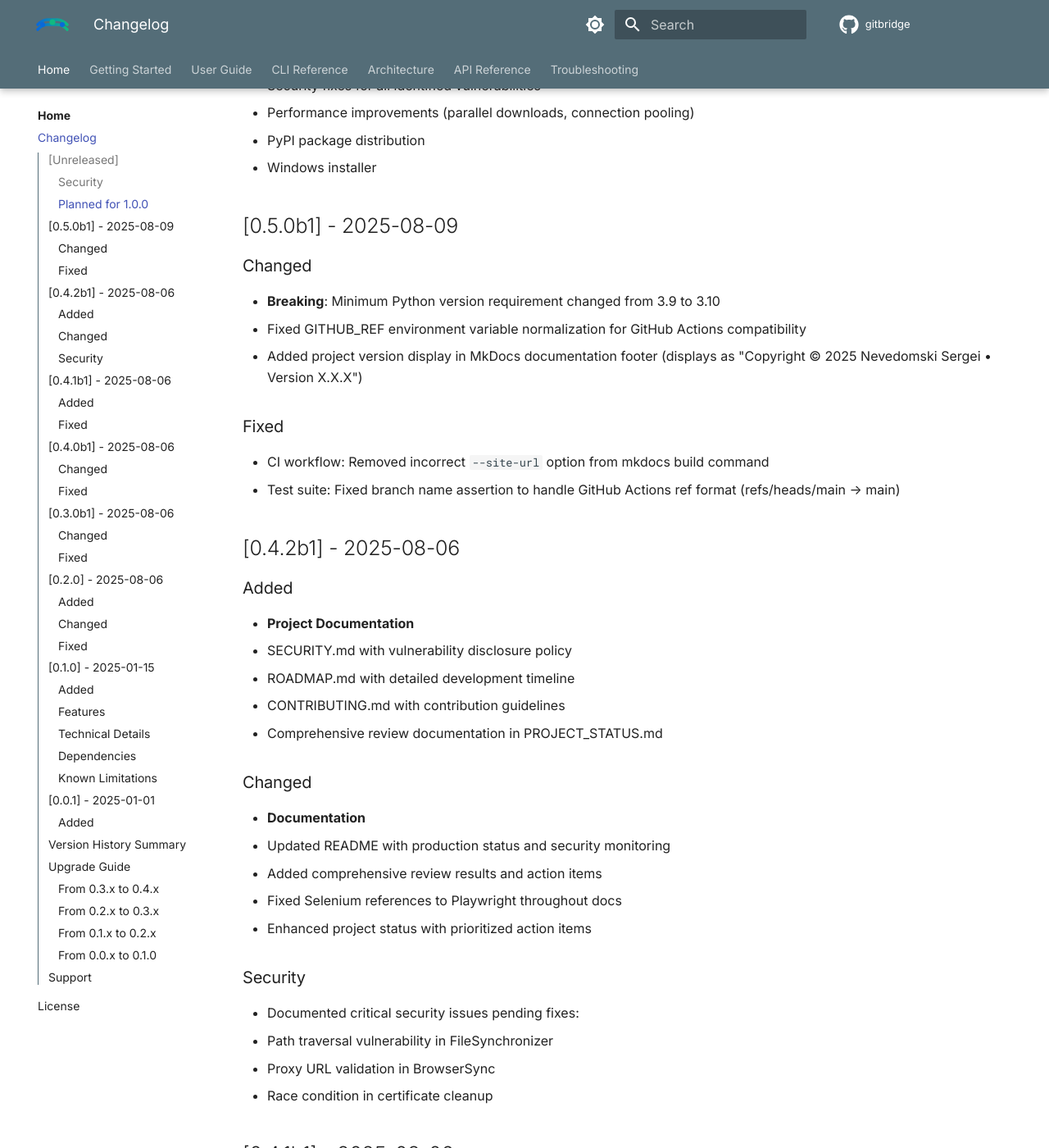
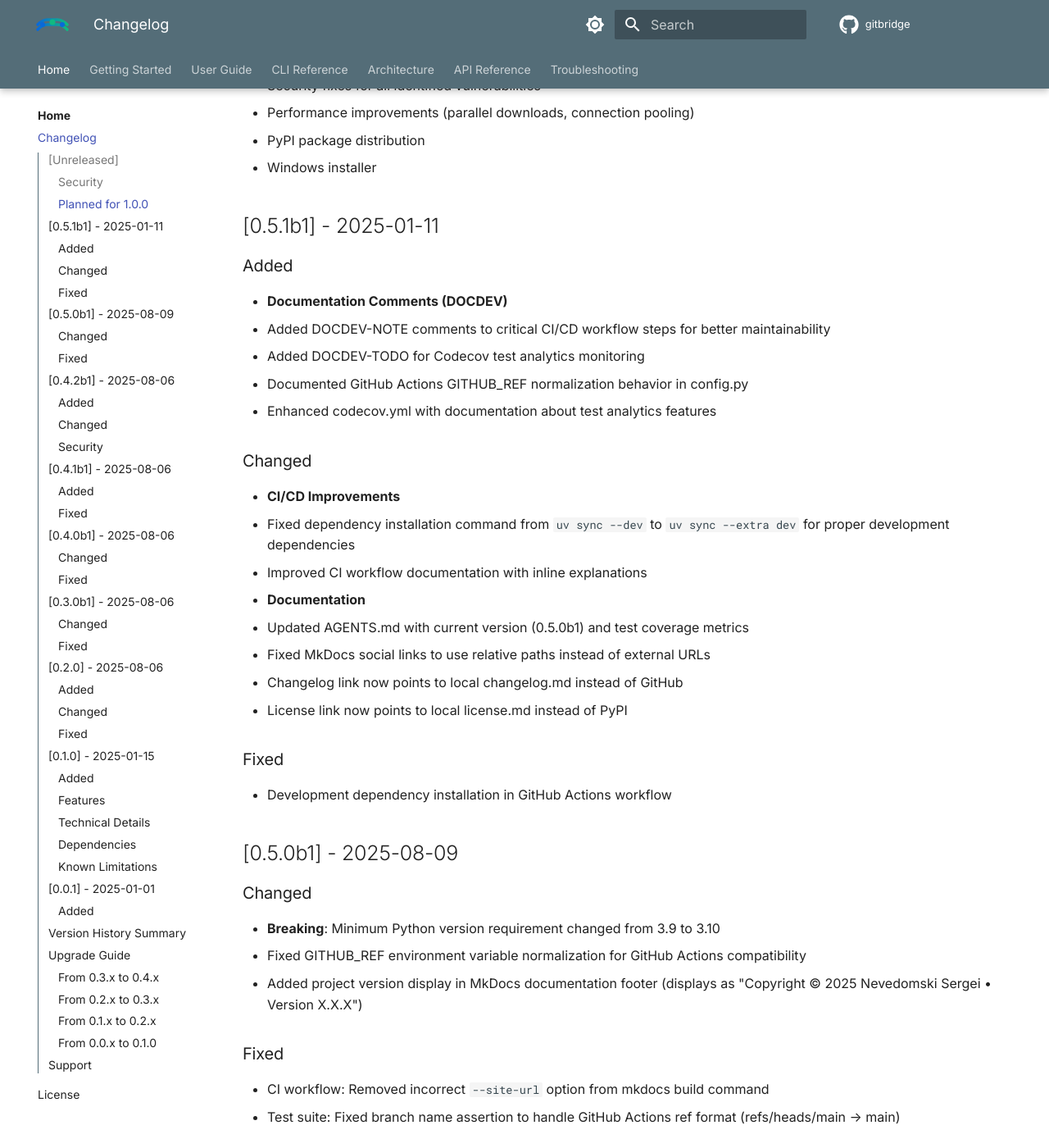
Before and after one commit to nevedomski/gitBridge, an MkDocs documentation site: the page built from docs/changelog.md, in a window 1280 px wide and 1400 px high, scrolled down 528 px. Shown: the whole window at 82% size. Built offline with MkDocs 1.6.1 and Material for MkDocs 9.7.7, drawn with Linux system fonts in a browser that asks for light colours; comment, search, counter and statistics services are not loaded; some of the changed text lies outside the part shown.

Commit message:
Enhance CI configuration with error handling and coverage tracking; update documentation for Codecov integration and GitHub ref normalization

```diff
--- a/codecov.yml
+++ b/codecov.yml
@@ -1,5 +1,7 @@
 # Codecov configuration
 # https://docs.codecov.com/docs/codecov-yaml
+# DOCDEV-NOTE: This configuration enables both coverage and test analytics
+# Test analytics helps identify flaky tests and track test performance over time
 
 # Coverage configuration
 coverage:
--- a/docs/changelog.md
+++ b/docs/changelog.md
@@ -17,6 +17,29 @@
 - Performance improvements (parallel downloads, connection pooling)
 - PyPI package distribution
 - Windows installer
+
+## [0.5.1b1] - 2025-01-11
+
+### Added
+- **Documentation Comments (DOCDEV)**
+  - Added DOCDEV-NOTE comments to critical CI/CD workflow steps for better maintainability
+  - Added DOCDEV-TODO for Codecov test analytics monitoring
+  - Documented GitHub Actions GITHUB_REF normalization behavior in config.py
+  - Enhanced codecov.yml with documentation about test analytics features
+
+### Changed
+- **CI/CD Improvements**
+  - Fixed dependency installation command from `uv sync --dev` to `uv sync --extra dev` for proper development dependencies
+  - Improved CI workflow documentation with inline explanations
+
+- **Documentation**
+  - Updated AGENTS.md with current version (0.5.0b1) and test coverage metrics
+  - Fixed MkDocs social links to use relative paths instead of external URLs
+  - Changelog link now points to local changelog.md instead of GitHub
+  - License link now points to local license.md instead of PyPI
+
+### Fixed
+- Development dependency installation in GitHub Actions workflow
 
 ## [0.5.0b1] - 2025-08-09
 
@@ -251,6 +274,8 @@
 
 | Version | Date | Highlights |
 |---------|------|------------|
+| 0.5.1b1 | 2025-01-11 | CI/CD fixes, documentation improvements, DOCDEV comments added |
+| 0.5.0b1 | 2025-08-09 | Python 3.10+ requirement, GitHub Actions fixes, MkDocs version display |
 | 0.4.2b1 | 2025-08-06 | Added security documentation, roadmap, and contribution guidelines |
 | 0.4.1b1 | 2025-08-06 | Comprehensive review completed, all quality checks passing |
 | 0.4.0b1 | 2025-08-06 | Fixed all type hints, 502 tests passing, 83% coverage |
--- a/mkdocs.yml
+++ b/mkdocs.yml
@@ -164,10 +164,10 @@
 extra:
   social:
     - icon: material/file-arrow-left-right-outline
-      link: https://github.com/nevedomski/gitbridge
+      link: changelog.md
       name: Changelog
     - icon: material/license
-      link: https://pypi.org/project/gitbridge/
+      link: license.md
       name: License
     - icon: material/github
       link: https://github.com/nevedomski/gitbridge
--- a/pyproject.toml
+++ b/pyproject.toml
@@ -4,7 +4,7 @@
 
 [project]
 name = "gitbridge"
-version = "0.5.0b1"
+version = "0.5.1b1"
 description = "Synchronize GitHub repositories when git access is blocked"
 readme = "README.md"
 requires-python = ">=3.10"
```
Also changed, not shown: gitbridge/AGENTS.md (+4 -0 lines), 3 other files.
